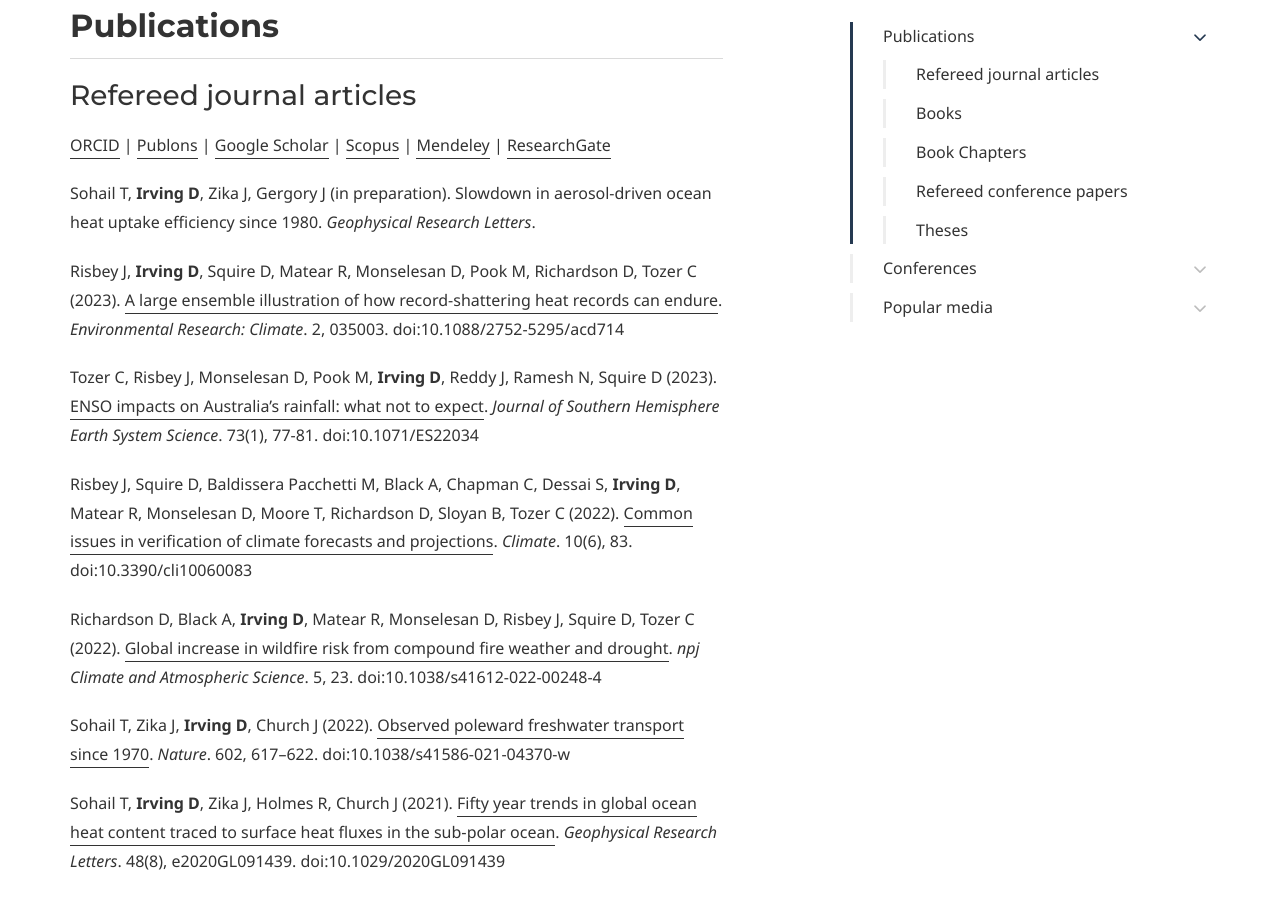
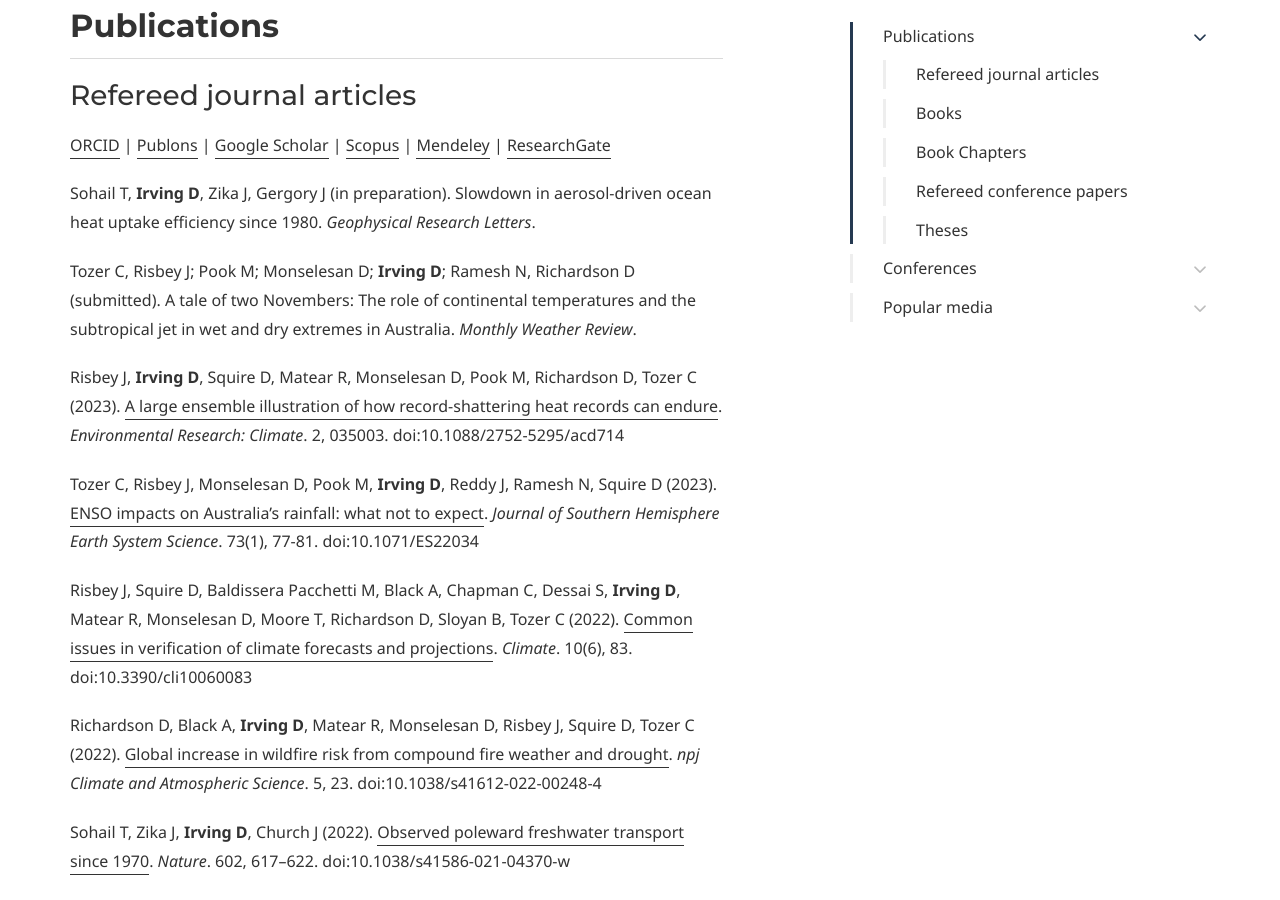
Before and after one commit to DamienIrving/damienirving.github.io, a Jekyll site: the page built from publications.md, in a window 1280 px wide and 900 px high, scrolled down 692 px. Built offline with Jekyll 4.4.1, drawn with Linux system fonts in a browser that asks for light colours; some web fonts are replaced.

Commit message:
Update publications.md

```diff
--- a/publications.md
+++ b/publications.md
@@ -29,6 +29,8 @@ page_nav:
 [ResearchGate](https://www.researchgate.net/profile/Damien_Irving)
 
 Sohail T, **Irving D**, Zika J, Gergory J (in preparation). Slowdown in aerosol-driven ocean heat uptake efficiency since 1980. *Geophysical Research Letters*.
+
+Tozer C, Risbey J; Pook M; Monselesan D; **Irving D**; Ramesh N, Richardson D (submitted). A tale of two Novembers: The role of continental temperatures and the subtropical jet in wet and dry extremes in Australia. *Monthly Weather Review*.
 
 Risbey J, **Irving D**, Squire D, Matear R, Monselesan D, Pook M, Richardson D, Tozer C (2023). [A large ensemble illustration of how record-shattering heat records can endure](https://doi.org/10.1088/2752-5295/acd714). *Environmental Research: Climate*. 2, 035003. doi:10.1088/2752-5295/acd714
 
```
